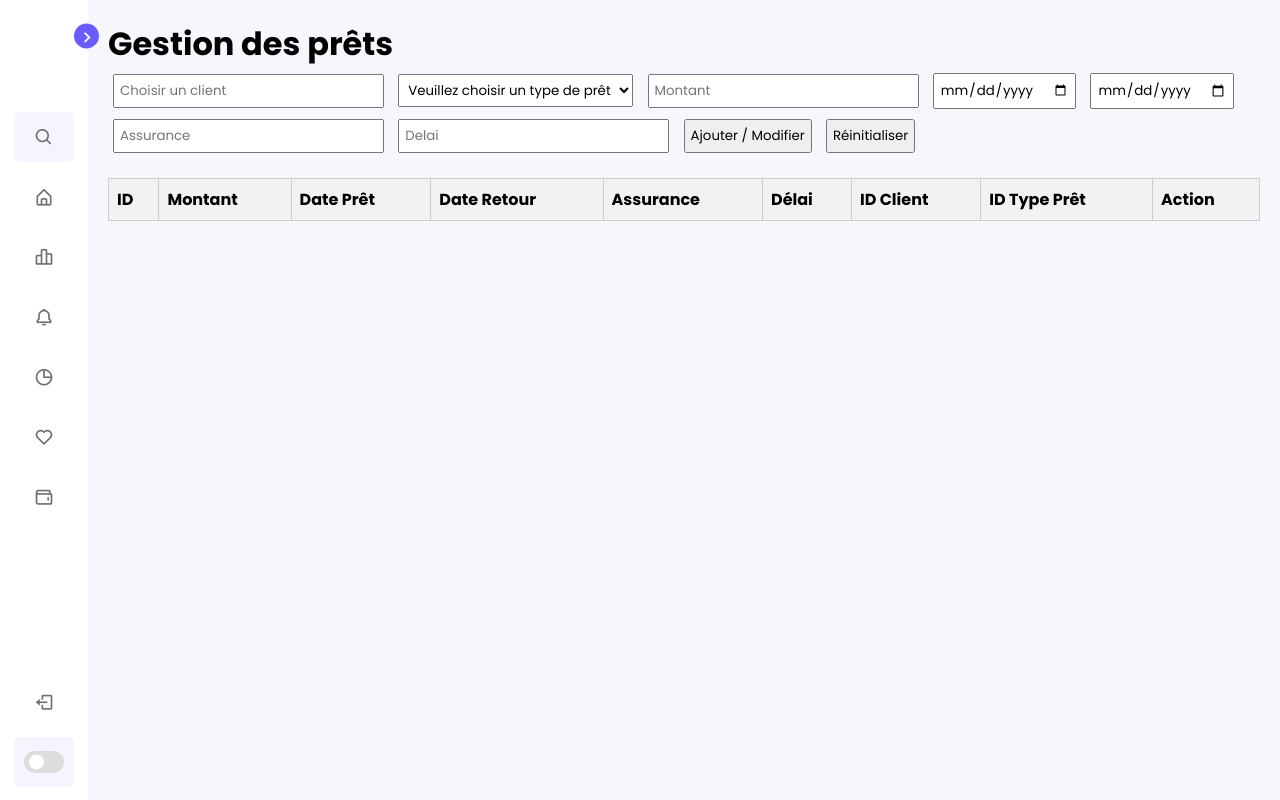
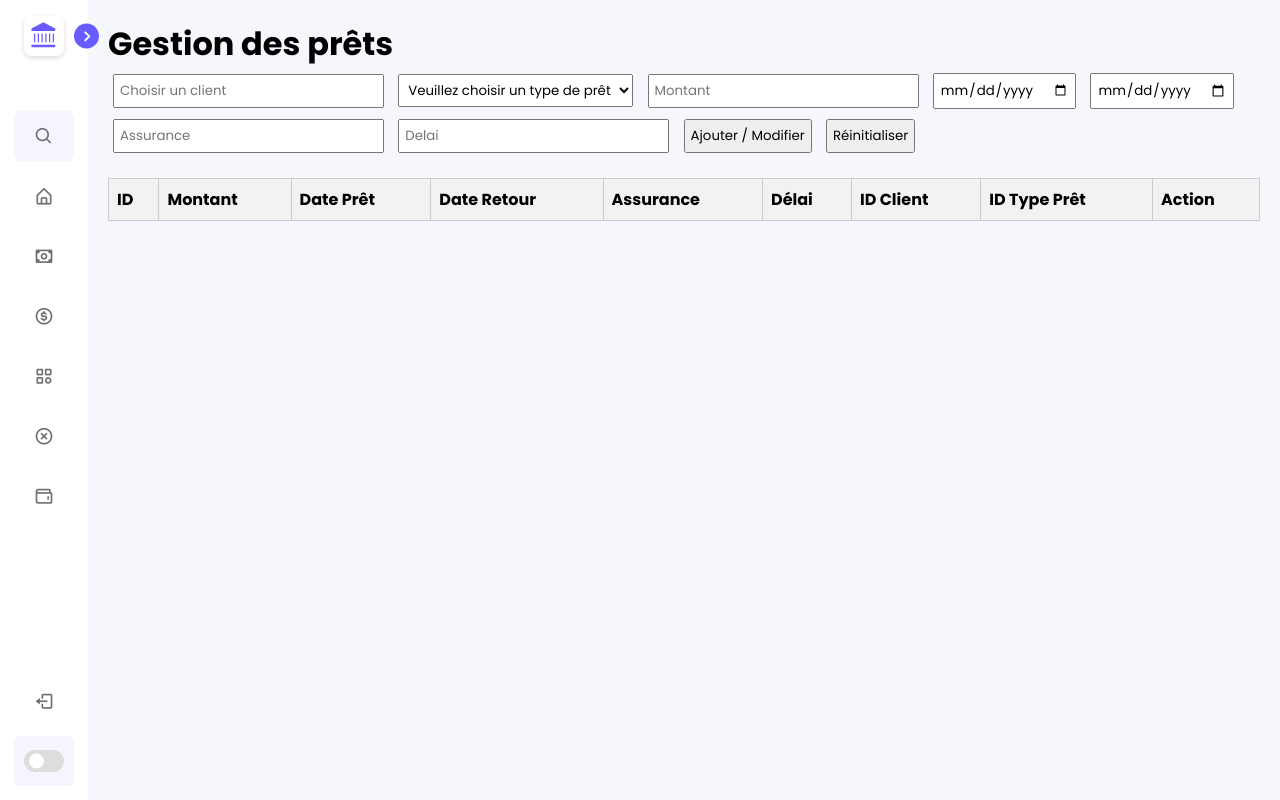
Before and after one commit to ShinyIratra/Examen-Final-S4, a PHP site: page /views/admin/pret.php in a window 1280 px wide. Run offline with PHP 8.4, Linux system fonts and the light colour scheme; lists and menus that the app fills with data are empty.

Commit message:
fix : refonte sidebar

```diff
--- a/views/layouts/sidebar.php
+++ b/views/layouts/sidebar.php
@@ -1,12 +1,14 @@
-    <nav class="sidebar close">
+<nav class="sidebar close">
         <header>
             <div class="image-text">
                 <span class="image">
-                    <!--<img src="logo.png" alt="">-->
+                    <svg xmlns="http://www.w3.org/2000/svg" viewBox="0 0 24 24" width="40" height="40" fill="currentColor" class="bank-logo">
+                        <path d="M11.5,1L2,6v2h19V6L11.5,1z M4,10h1v7H4V10z M7,10h1v7H7V10z M10,10h1v7h-1V10z M13,10h1v7h-1V10z M16,10h1v7h-1V10z M19,10h1v7h-1V10z M2,19v2h19v-2H2z"/>
+                    </svg>
                 </span>
                 <div class="text logo-text">
-                    <span class="name">BankApi</span>
-                    <span class="profession">API Banque</span>
+                    <span class="name">FinanceHub</span>
+                    <span class="profession">Gestion Bancaire</span>
                 </div>
             </div>
             <i class='bx bx-chevron-right toggle'></i>
@@ -26,25 +28,25 @@
                     </li>
                     <li class="nav-link">
                         <a href="../admin/ajout_fond.php">
-                            <i class='bx bx-bar-chart-alt-2 icon' ></i>
+                            <i class='bx bx-money icon' ></i>
                             <span class="text nav-text">Ajout Fond</span>
                         </a>
                     </li>
                     <li class="nav-link">
                         <a href="../admin/pret.php">
-                            <i class='bx bx-bell icon'></i>
+                            <i class='bx bx-dollar-circle icon'></i>
                             <span class="text nav-text">Ajouter Pret</span>
                         </a>
                     </li>
                     <li class="nav-link">
                         <a href="../admin/type_pret.php">
-                            <i class='bx bx-pie-chart-alt icon' ></i>
+                            <i class='bx bx-category icon' ></i>
                             <span class="text nav-text">Type Pret</span>
                         </a>
                     </li>
                     <li class="nav-link">
                         <a href="../admin/list_pret_non_valide.php">
-                            <i class='bx bx-heart icon' ></i>
+                            <i class='bx bx-x-circle icon' ></i>
                             <span class="text nav-text">Pret Non Valide</span>
                         </a>
                     </li>
--- a/views/layouts/style.css
+++ b/views/layouts/style.css
@@ -98,13 +98,18 @@ body.dark{
 }
 header .image-text .name {
     margin-top: 2px;
-    font-size: 18px;
-    font-weight: 600;
+    font-size: 20px;
+    font-weight: 700;
+    color: var(--primary-color);
+    letter-spacing: 0.5px;
 }
 header .image-text .profession{
-    font-size: 16px;
+    font-size: 14px;
+    font-weight: 500;
     margin-top: -2px;
     display: block;
+    color: var(--text-color);
+    opacity: 0.8;
 }
 .sidebar header .image{
     display: flex;
@@ -113,7 +118,10 @@ header .image-text .profession{
 }
 .sidebar header .image img{
     width: 40px;
-    border-radius: 6px;
+    height: 40px;
+    border-radius: 8px;
+    object-fit: cover;
+    box-shadow: 0 2px 5px rgba(0, 0, 0, 0.15);
 }
 .sidebar header .toggle{
     position: absolute;
@@ -321,3 +329,18 @@ body.dark .main-content button {
     color: #ccc;
     border: 1px solid #555;
 }
+
+/* SVG Bank Logo styling */
+.bank-logo {
+    color: var(--primary-color);
+    width: 40px;
+    height: 40px;
+    border-radius: 8px;
+    box-shadow: 0 2px 5px rgba(0, 0, 0, 0.15);
+    padding: 5px;
+    background-color: var(--sidebar-color);
+}
+
+body.dark .bank-logo {
+    color: var(--text-color);
+}
```
